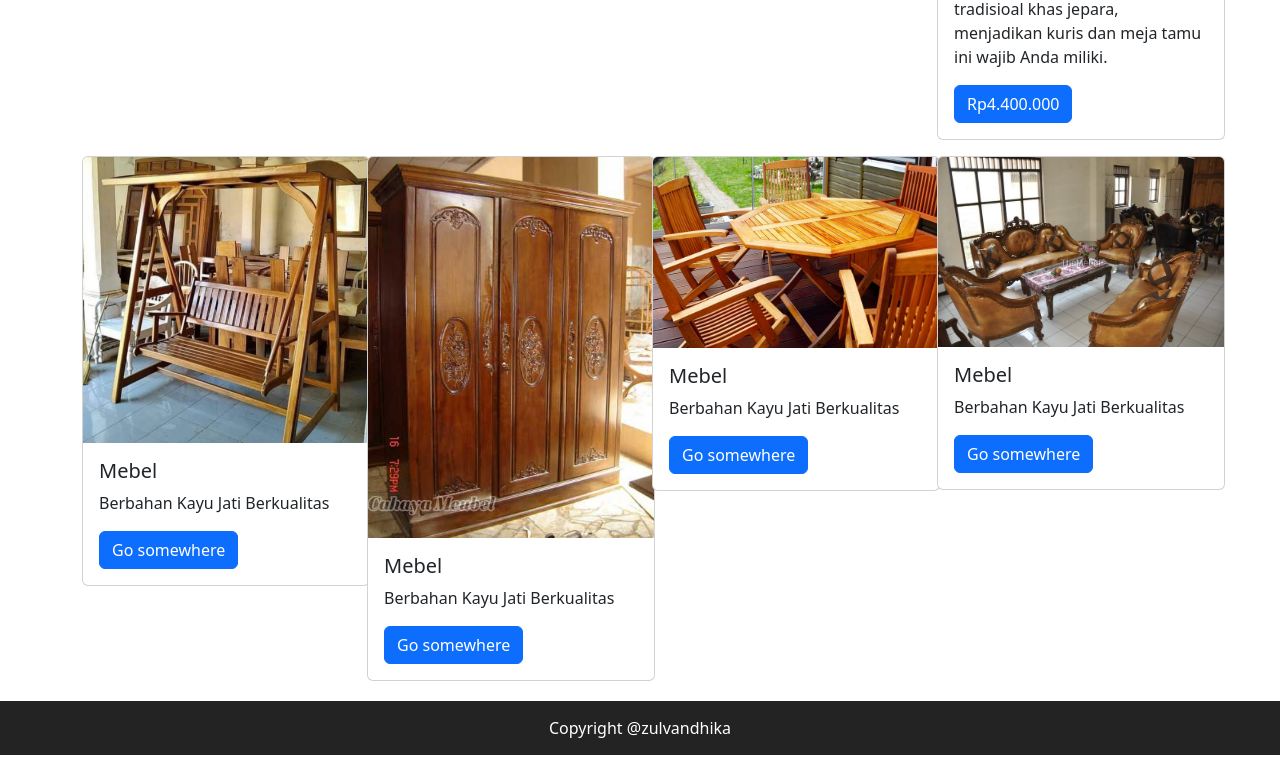
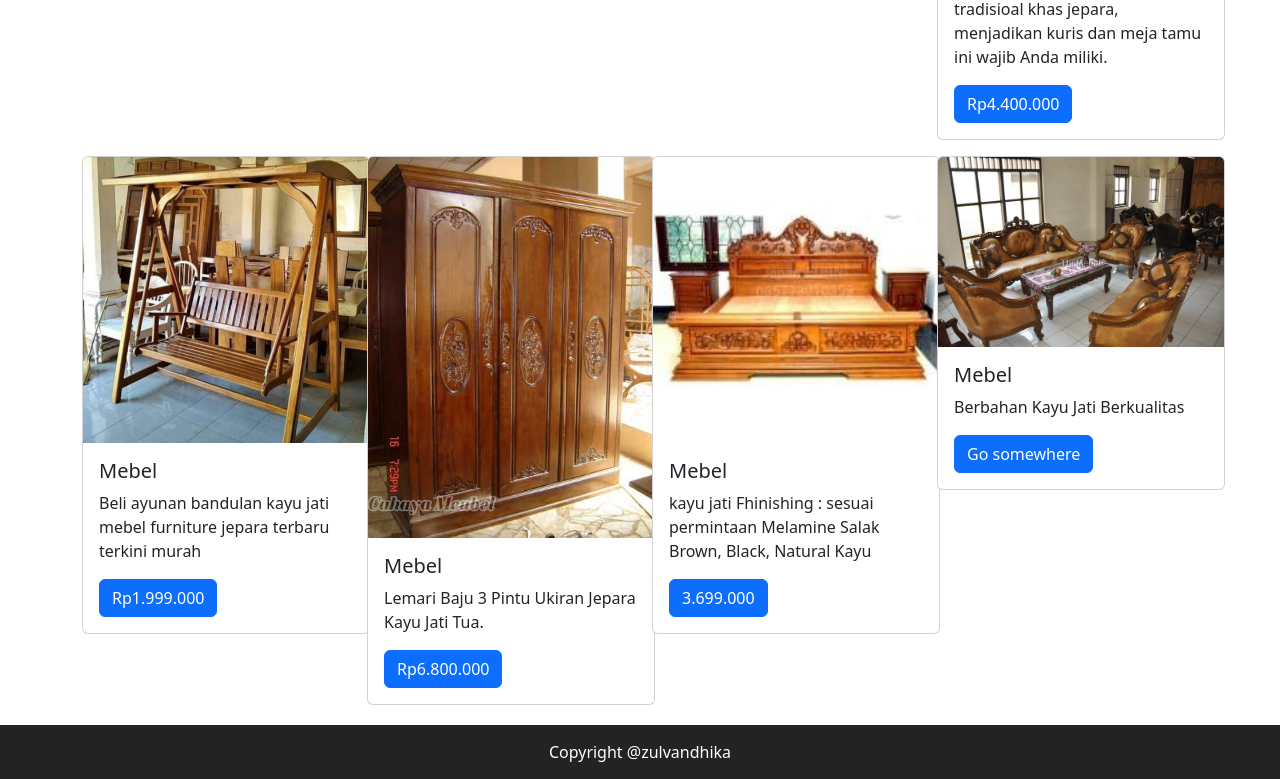
Before and after one commit to afiffaridan/UTS, a plain HTML site: page public/menu_product.html in a window 1280 px wide. Shown: the part 482-1261 px from the top of the page. Before the commit the page ends 1237 px from the top, so only its background shows below. Drawn offline with nearby package versions, Linux system fonts and the light colour scheme.

Commit message:
Update menu_product.html

```diff
--- a/public/menu_product.html
+++ b/public/menu_product.html
@@ -156,9 +156,9 @@
             <div class="card-body">
               <h5 class="card-title">Mebel </font></h5>
               <p class="card-text">
-                Berbahan Kayu Jati Berkualitas
+                Beli ayunan bandulan kayu jati mebel furniture jepara terbaru terkini murah
               </p>
-              <a href="#" class="btn btn-primary">Go somewhere</a>
+              <a href="#" class="btn btn-primary">Rp1.999.000</a>
             </div>
           </div>
         </div>
@@ -172,25 +172,25 @@
             <div class="card-body">
               <h5 class="card-title">Mebel </h5>
               <p class="card-text">
-                 Berbahan Kayu Jati Berkualitas
+                 Lemari Baju 3 Pintu Ukiran Jepara Kayu Jati Tua.
               </p>
-              <a href="#" class="btn btn-primary">Go somewhere</a>
+              <a href="#" class="btn btn-primary">Rp6.800.000</a>
             </div>
           </div>
         </div>
         <div class="col-md-3">
           <div class="card" style="width: 18rem">
             <img
-              src="WhatsApp Image 2022-11-05 at 21.43.02.jpeg"
+              src="Dipan Kayu Jati.jpg"
               class="card-img-top"
               alt="..."
             />
             <div class="card-body">
               <h5 class="card-title">Mebel </h5>
               <p class="card-text">
-                  Berbahan Kayu Jati Berkualitas
+                  kayu jati Fhinishing : sesuai permintaan Melamine Salak Brown, Black, Natural Kayu
               </p>
-              <a href="#" class="btn btn-primary">Go somewhere</a>
+              <a href="#" class="btn btn-primary">3.699.000</a>
             </div>
           </div>
         </div>
```
